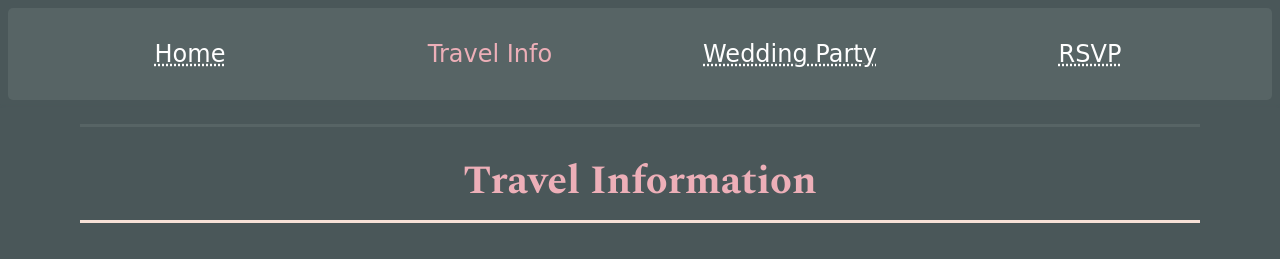
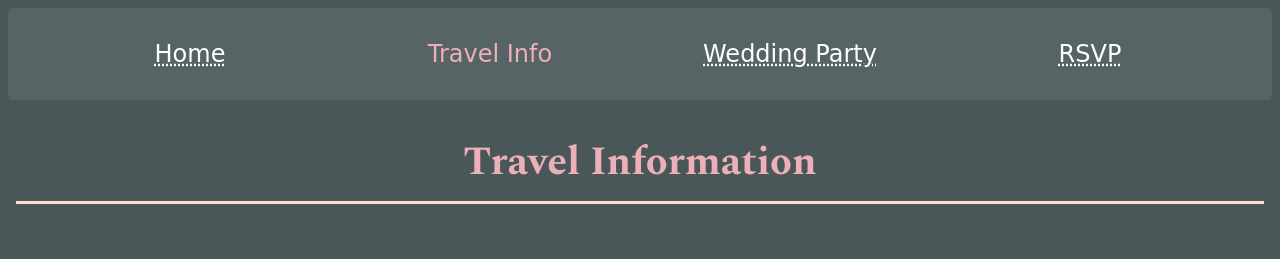
Before and after one commit to jmylesa/COMP126Final, a plain HTML site: page travel.html in a window 1280 px wide. Shown: the top 259 px of the page. Drawn offline with nearby package versions, Linux system fonts and the light colour scheme; a web font is replaced by a local one.

Commit message:
small change

```diff
--- a/travel.html
+++ b/travel.html
@@ -29,7 +29,7 @@
     <!-- start travel page html-->
     <div class="container">
         <div class="big-travel-container">
-            <div class="box travel-header-box">
+            <div class="travel-header-box">
                 <h1> Travel Information</h1>
             </div>
             <h2 class="venue-travel"> Venue Address </h2>
```
